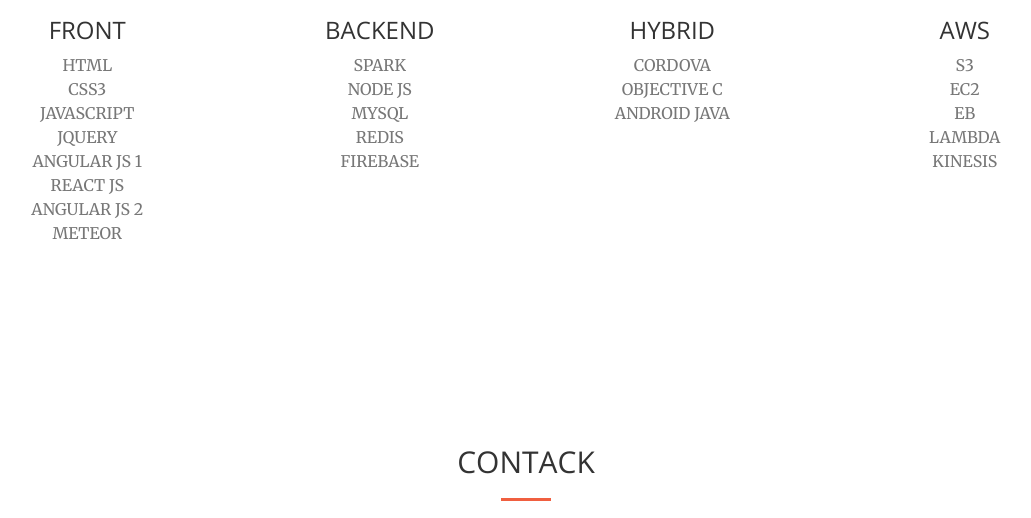
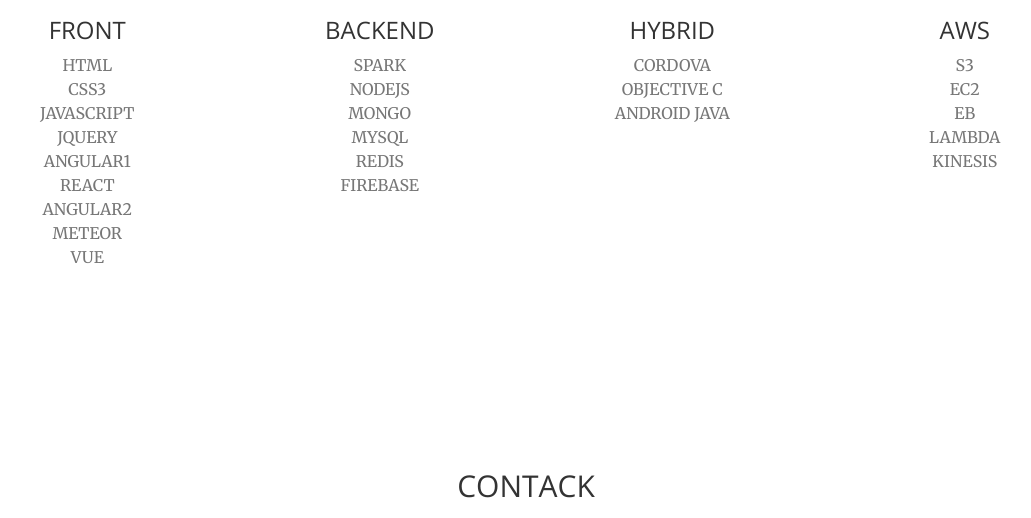
Before and after one commit to parkAlly/Intro, a website: page index.html in a window 1280 px wide. Shown: the part 1679-2197 px from the top of the page, without its empty margins (114-1145 px from the left). Drawn offline with nearby package versions, Linux system fonts and the light colour scheme.

Commit message:
Update index.html

```diff
--- a/index.html
+++ b/index.html
@@ -123,10 +123,11 @@
                         <p class="text-muted">CSS3</p>
                         <p class="text-muted">JAVASCRIPT</p>
                         <p class="text-muted">JQUERY</p>
-                        <p class="text-muted">ANGULAR JS 1</p>
-                        <p class="text-muted">REACT JS</p>
-                        <p class="text-muted">ANGULAR JS 2</p>
+                        <p class="text-muted">ANGULAR1</p>
+                        <p class="text-muted">REACT</p>
+                        <p class="text-muted">ANGULAR2</p>
                         <p class="text-muted">METEOR</p>
+                        <p class="text-muted">VUE</p>
                     </div>
                 </div>
                 <div class="col-lg-3 col-md-6 text-center">
@@ -134,7 +135,8 @@
                         <i class="fa fa-4x fa-server text-primary sr-icons"></i>
                         <h3>BACKEND</h3>
                         <p class="text-muted">SPARK</p>
-                        <p class="text-muted">NODE JS</p>
+                        <p class="text-muted">NODEJS</p>
+                        <p class="text-muted">MONGO</p>
                         <p class="text-muted">MYSQL</p>
                         <p class="text-muted">REDIS</p>
                         <p class="text-muted">FIREBASE</p>
```
